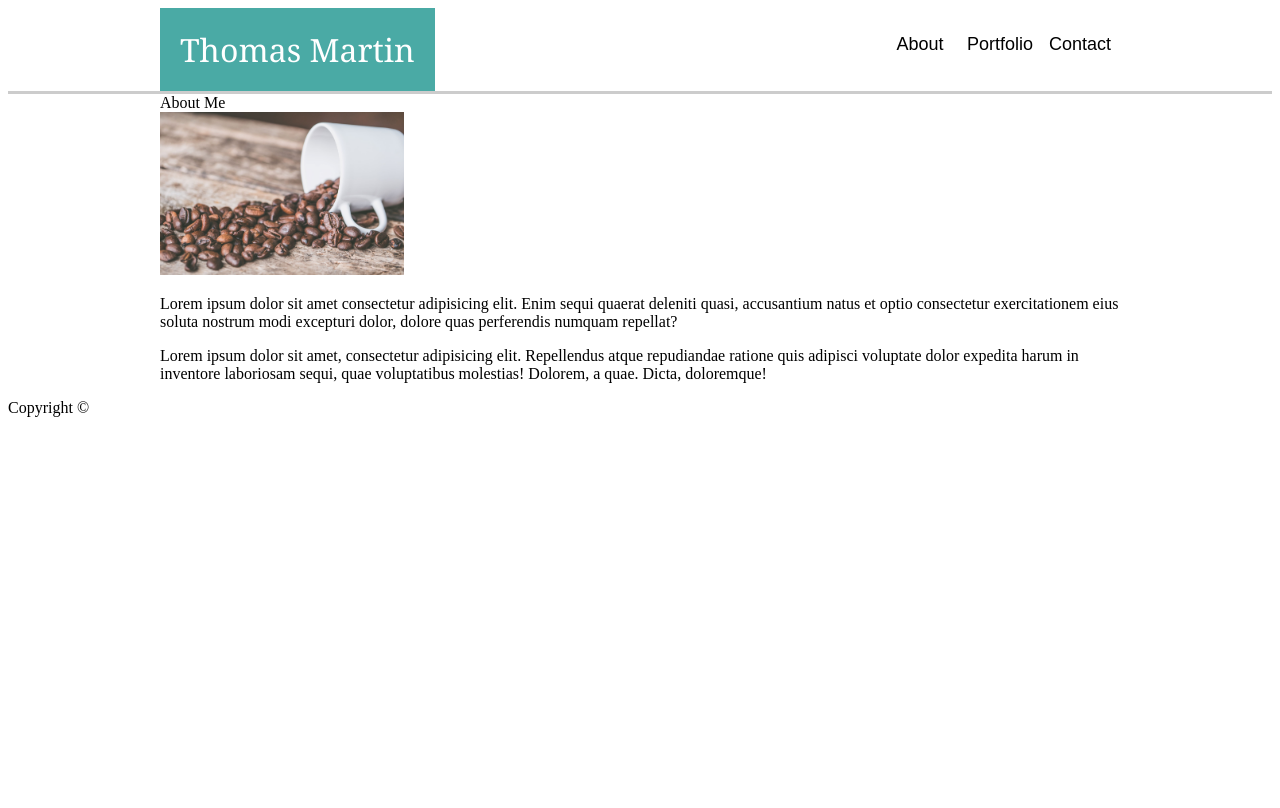
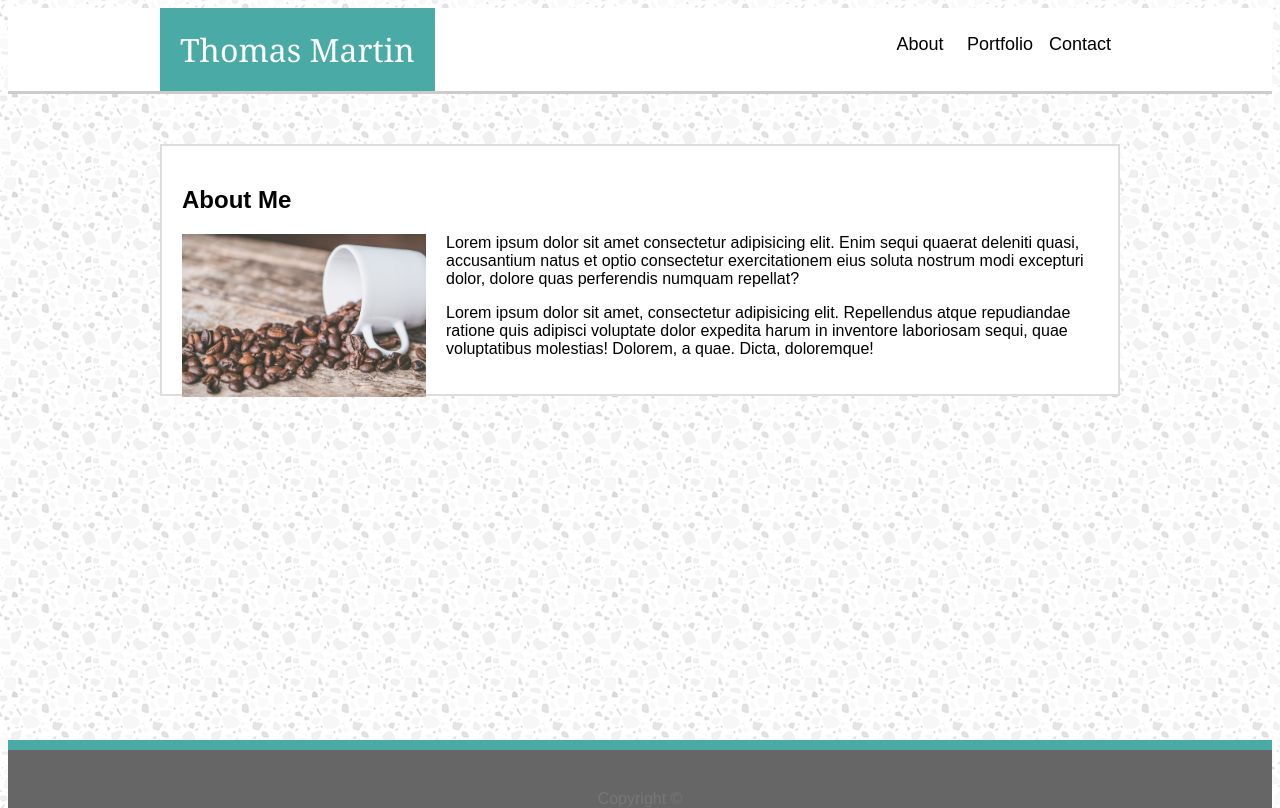
Before and after one commit to tlmiii01/Basic-Portfolio, a plain HTML site: page index.html in a window 1280 px wide. Drawn offline with Linux system fonts and the light colour scheme.

Commit message:
Styled stiky footer with flexbox.

```diff
--- a/assets/css/style.css
+++ b/assets/css/style.css
@@ -1,6 +1,21 @@
 * {
     box-sizing: border-box;
 }
+
+
+html {
+    height: 100%;
+}
+
+body {
+    background-image: url("../images/light-grey-terrazzo.png");
+    font-family: 'Arial', 'Helvetica Neue', Helvetica, sans-serif;
+    font-size: 16px;
+    height: 100%;
+    display: flex;
+    flex-direction: column;
+}
+
 header {
     font-family: 'Georgia', Times, Times New Roman, serif;
     width: 100%;
@@ -9,16 +24,28 @@ header {
     margin: 0;
 }
 
-.main-body{
+.content {
+    flex: 1 0 auto;
+}
+
+.content-size {
     position: relative;
     width: 960px;
     margin: 0 auto;
+}
 
+#mainContent {
+    background: #ffffff;
+    margin-top: 50px;
+    padding: 20px;
+    border: 2px solid #dddddd;
 }
 
 img {
     height: 163px;
     width: 244px;
+    float: left;
+    margin-right: 20px;
 }
 
 #logo {
@@ -50,8 +77,18 @@ img {
     right: 10rem;
 }
 
+.footer {
+    flex-shrink: 0;
+    padding-top: 40px;
+    border-top: 10px solid #4aaaa5;
+    text-align: center;
+    background: #666666;
+    color: #777777;
+}
+
 .clearFix:after {
     content: "";
     display: block;
     clear: both;
 }
+}
--- a/index.html
+++ b/index.html
@@ -8,8 +8,9 @@
     <link rel="stylesheet" type="text/css" media="screen" href="./assets/css/style.css" />
 </head>
 <body>
+    <div class="content">
         <header class="clearFix">
-        <div class="main-body">
+            <div class="content-size">
                 <section id="logo">
                     Thomas Martin
                 </section>
@@ -21,19 +22,18 @@
             </div>
         </header>
 
-    <section class="main-body">
-        <div>About Me</div>
+        <section class="content-size" id="mainContent">
+            <h1>About Me</h1>
             <div>
                 <img src="./assets/images/caffeine-coffee-coffee-beans-606545-LQ.jpg" alt="Picture of coffee">
                 <p>Lorem ipsum dolor sit amet consectetur adipisicing elit. Enim sequi quaerat deleniti quasi, accusantium natus et optio consectetur exercitationem eius soluta nostrum modi excepturi dolor, dolore quas perferendis numquam repellat?</p>
                 <p>Lorem ipsum dolor sit amet, consectetur adipisicing elit. Repellendus atque repudiandae ratione quis adipisci voluptate dolor expedita harum in inventore laboriosam sequi, quae voluptatibus molestias! Dolorem, a quae. Dicta, doloremque!</p>
             </div>
         </section>
+    </div>
 
-    <footer>
-        <div>
-            <div>Copyright ©</div>
-        </div>
+    <footer class="footer">
+        Copyright ©
     </footer>
 
 </body>
```
Also changed, not shown: assets/images/light-grey-terrazzo.png (added). Lines whose indentation alone changed are shown as unchanged.
